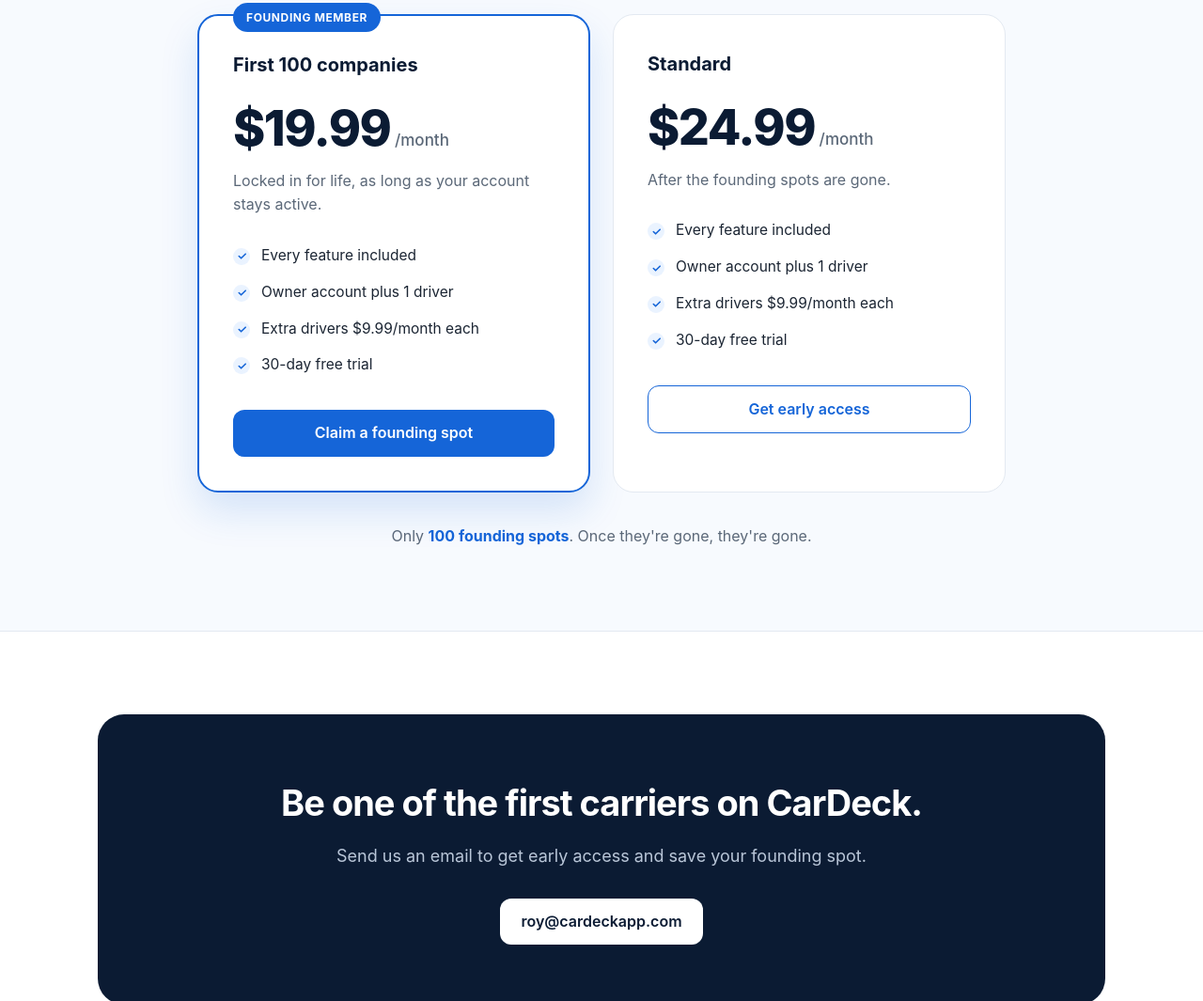
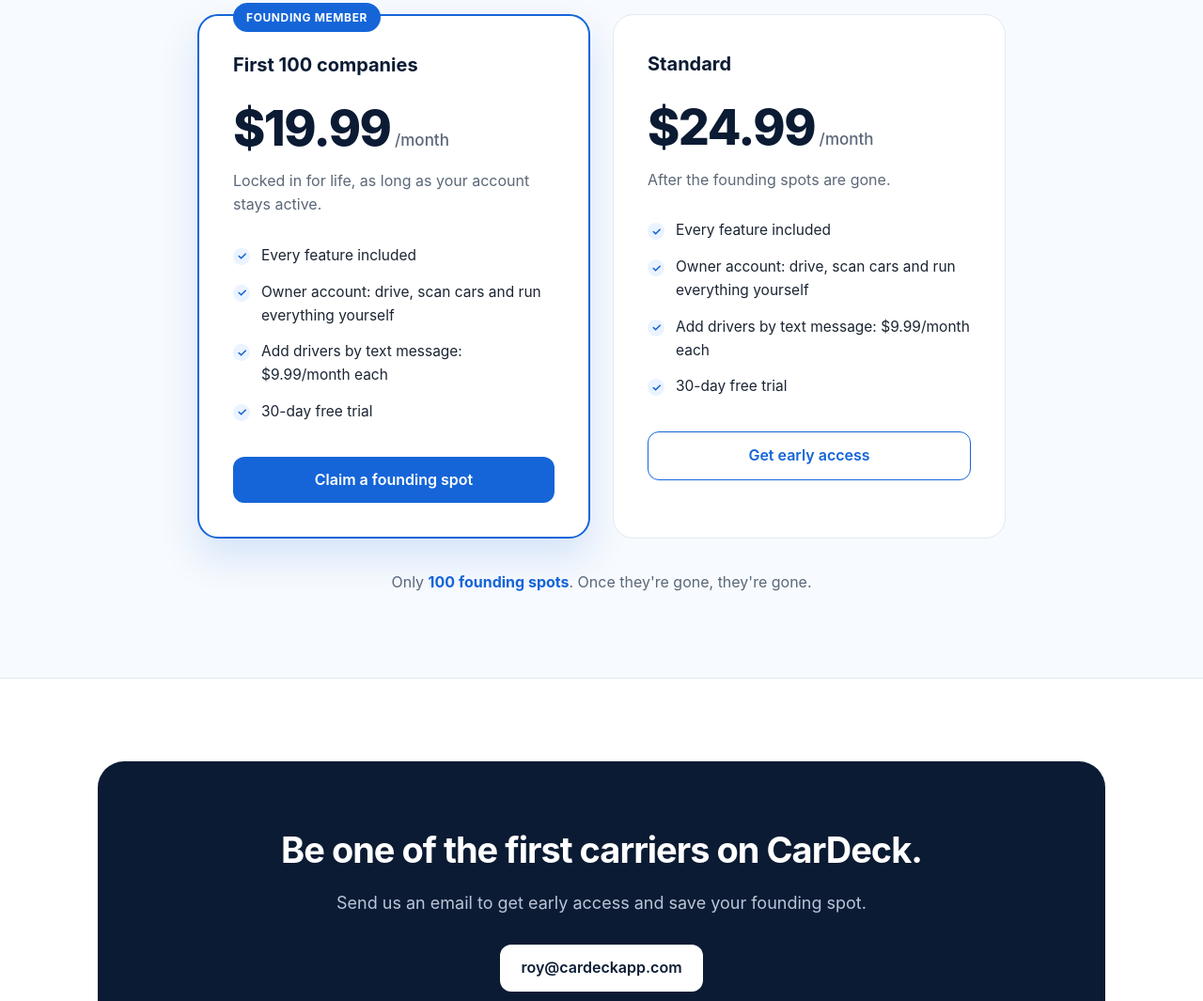
Before and after one commit to cardeckapp/cardeck-website, a plain HTML site: page index.html in a window 1280 px wide. Shown: the part 3643-4708 px from the top of the page at 94% size. Drawn offline with Linux system fonts and the light colour scheme.

Commit message:
Clarify pricing: owner account plus drivers added by text
Co-Authored-By: Claude Opus 5.5 <noreply@anthropic.com>
Claude-Session: https://claude.ai/code/session_01WCobV8SnKkj9zAUawXuWtu

```diff
--- a/index.html
+++ b/index.html
@@ -137,8 +137,8 @@
         <p class="sub">Locked in for life, as long as your account stays active.</p>
         <ul>
           <li>Every feature included</li>
-          <li>Owner account plus 1 driver</li>
-          <li>Extra drivers $9.99/month each</li>
+          <li>Owner account: drive, scan cars and run everything yourself</li>
+          <li>Add drivers by text message: $9.99/month each</li>
           <li>30-day free trial</li>
         </ul>
         <a class="btn" href="#contact">Claim a founding spot</a>
@@ -149,8 +149,8 @@
         <p class="sub">After the founding spots are gone.</p>
         <ul>
           <li>Every feature included</li>
-          <li>Owner account plus 1 driver</li>
-          <li>Extra drivers $9.99/month each</li>
+          <li>Owner account: drive, scan cars and run everything yourself</li>
+          <li>Add drivers by text message: $9.99/month each</li>
           <li>30-day free trial</li>
         </ul>
         <a class="btn ghost" href="#contact">Get early access</a>
```
